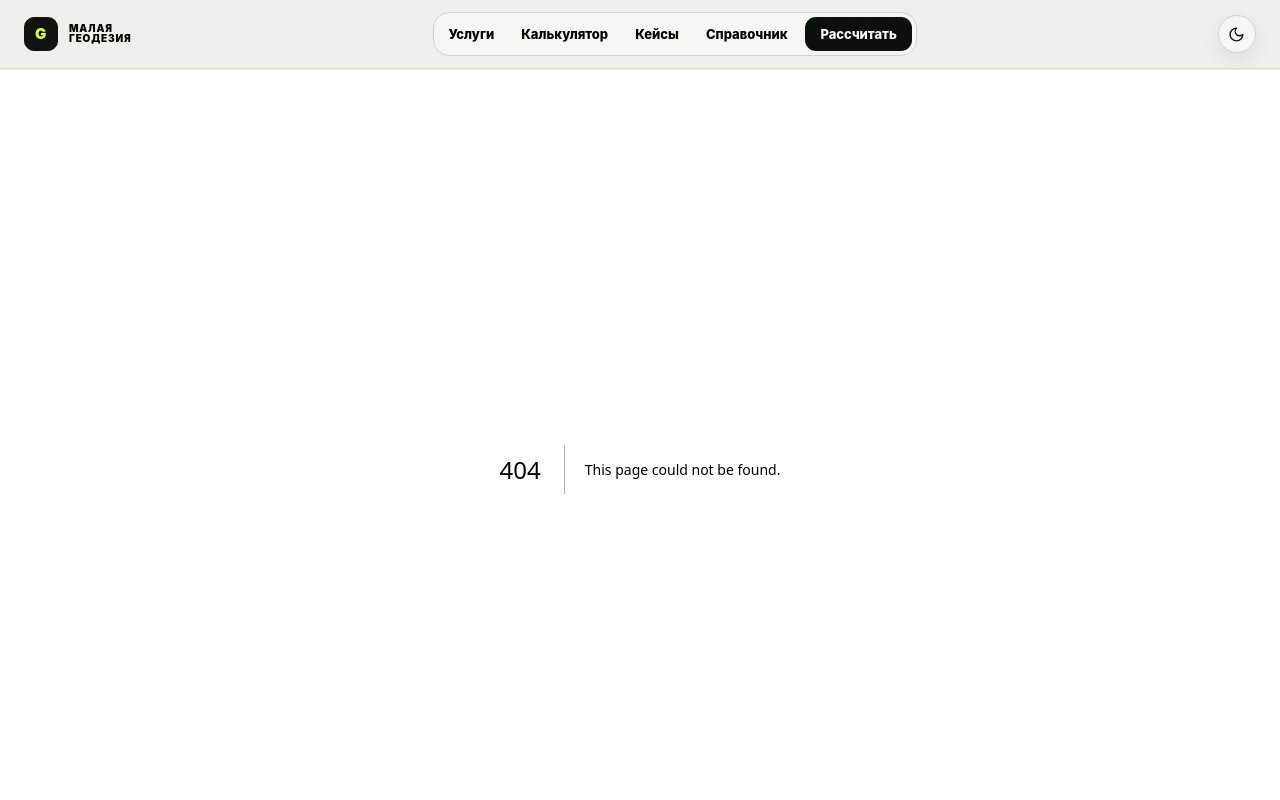
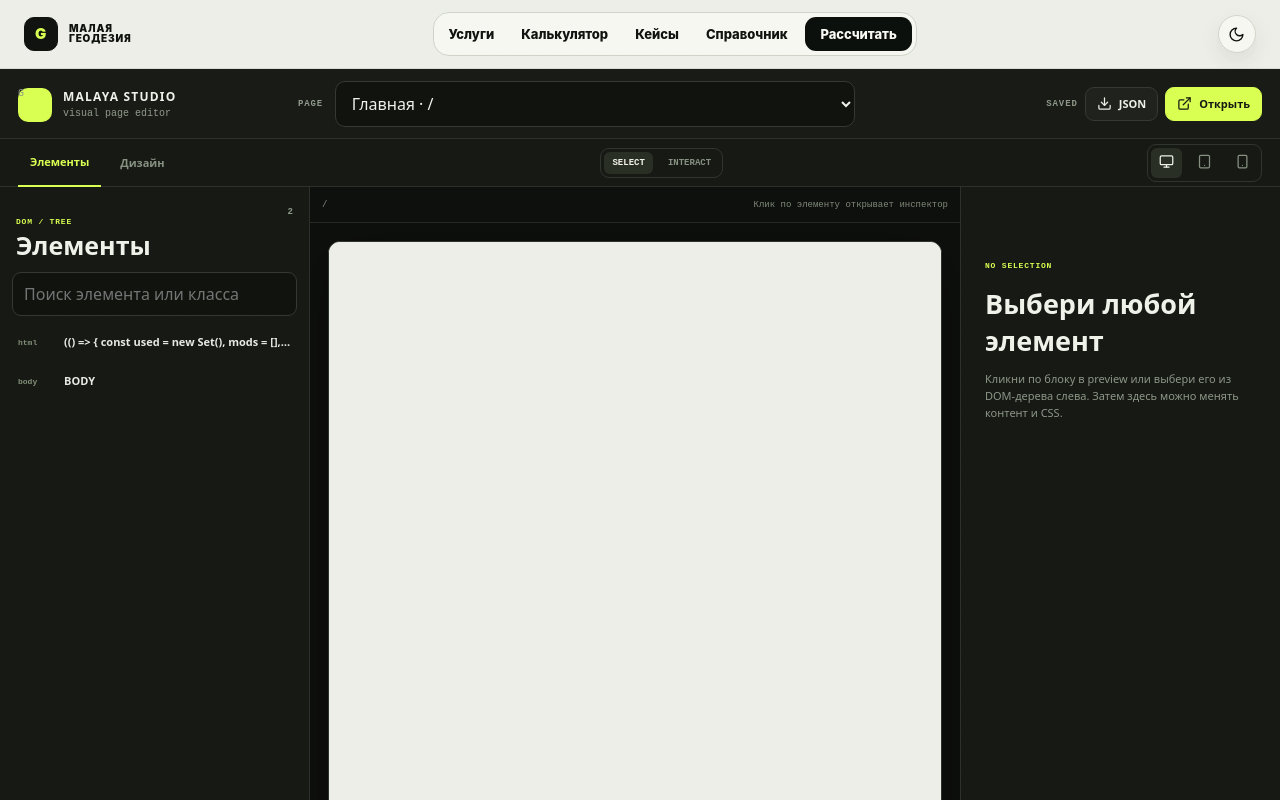
Before and after one commit to alexthanks10039/malaya-Geodesia, a Next.js app: page /studio in a window 1280 px wide. Before the commit this address had no page. Shown: the top 800 px of the page. Built offline with nearby package versions, Linux system fonts and the light colour scheme.

Commit message:
feat: add studio editor route

```diff
--- /dev/null
+++ b/app/studio/page.tsx
@@ -0,0 +1,10 @@
+import { StudioPageEditor } from "@/components/studio/page-editor";
+
+export const metadata = {
+  title: "Malaya Studio",
+  description: "Внутренний визуальный редактор проекта.",
+};
+
+export default function StudioPage() {
+  return <StudioPageEditor />;
+}
```
